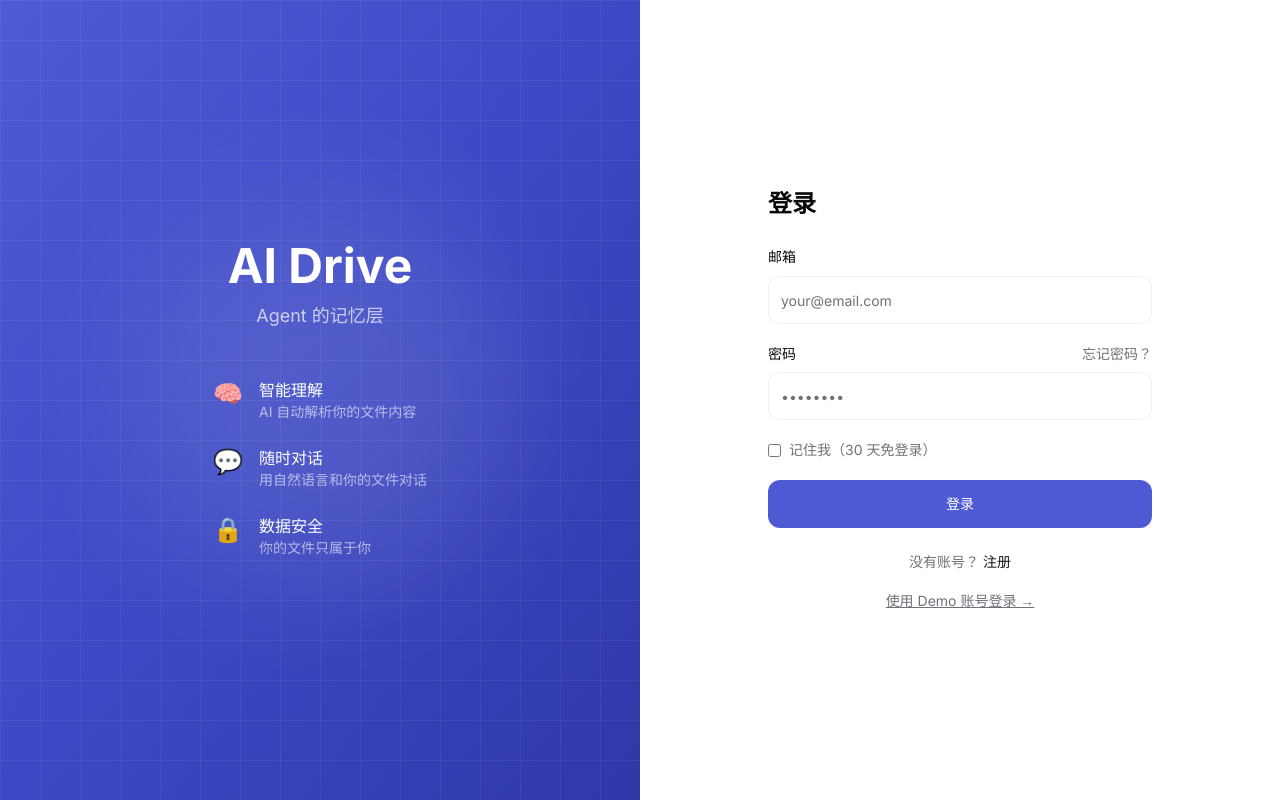
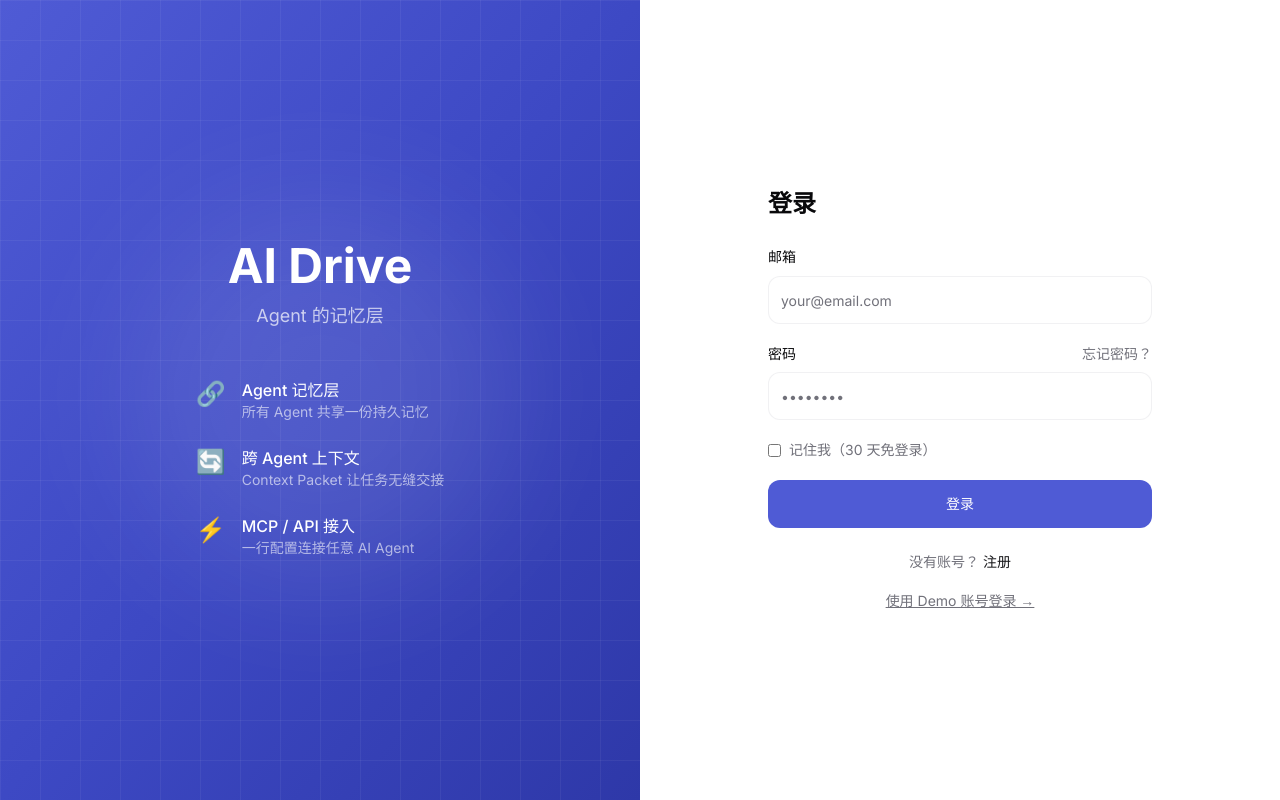
Before and after one commit to DriveMem/drivemem, a Next.js app in the folder apps/web/: page /login in a window 1280 px wide. Built offline with nearby package versions, Linux system fonts and the light colour scheme.

Commit message:
fix: brand unification + landing CTA + sidebar naming (UX #175 #176 #177)

```diff
--- a/apps/web/src/app/(auth)/layout.tsx
+++ b/apps/web/src/app/(auth)/layout.tsx
@@ -14,24 +14,24 @@ export default function AuthLayout({ children }: { children: React.ReactNode })
 
           <div className="space-y-6 max-w-sm">
             <div className="flex items-start gap-4">
-              <span className="text-2xl">🧠</span>
+              <span className="text-2xl">🔗</span>
               <div>
-                <p className="text-white font-medium">智能理解</p>
-                <p className="text-sm text-white/60">AI 自动解析你的文件内容</p>
+                <p className="text-white font-medium">Agent 记忆层</p>
+                <p className="text-sm text-white/60">所有 Agent 共享一份持久记忆</p>
               </div>
             </div>
             <div className="flex items-start gap-4">
-              <span className="text-2xl">💬</span>
+              <span className="text-2xl">🔄</span>
               <div>
-                <p className="text-white font-medium">随时对话</p>
-                <p className="text-sm text-white/60">用自然语言和你的文件对话</p>
+                <p className="text-white font-medium">跨 Agent 上下文</p>
+                <p className="text-sm text-white/60">Context Packet 让任务无缝交接</p>
               </div>
             </div>
             <div className="flex items-start gap-4">
-              <span className="text-2xl">🔒</span>
+              <span className="text-2xl">⚡</span>
               <div>
-                <p className="text-white font-medium">数据安全</p>
-                <p className="text-sm text-white/60">你的文件只属于你</p>
+                <p className="text-white font-medium">MCP / API 接入</p>
+                <p className="text-sm text-white/60">一行配置连接任意 AI Agent</p>
               </div>
             </div>
           </div>
--- a/apps/web/src/app/page.tsx
+++ b/apps/web/src/app/page.tsx
@@ -84,14 +84,11 @@ export default function LandingPage() {
             Your background, preferences, and projects — shared with every agent you connect.
           </p>
           <div className="mt-10 flex flex-wrap justify-center gap-4">
-            <Button asChild size="lg" className="h-12 px-8 text-base bg-[#4F5BD5] hover:bg-[#3D49C4] text-white">
-              <Link href="/signup">Get started free <ArrowRight className="ml-1 h-4 w-4" /></Link>
+            <Button asChild size="lg" className="h-14 px-10 text-lg font-semibold bg-[#4F5BD5] hover:bg-[#3D49C4] text-white shadow-lg shadow-[#4F5BD5]/25">
+              <Link href="/login">免费开始 <ArrowRight className="ml-1 h-5 w-5" /></Link>
             </Button>
             <Button asChild variant="outline" size="lg" className="h-12 border-[#E5E4E1] px-8 text-base text-[#6B6966] hover:bg-[#F8F7F5] hover:text-[#1C1B18]">
               <Link href="#features">Learn more</Link>
-            </Button>
-            <Button asChild variant="ghost" size="lg" className="h-12 px-8 text-base text-[#6B6966] hover:text-[#1C1B18]">
-              <Link href="/signup">Try free →</Link>
             </Button>
           </div>
           <p className="mt-4 text-sm text-[#6B6966] text-center">✨ Free 5GB storage · 50 AI chats/day · MCP / API / CLI</p>
@@ -235,8 +232,13 @@ export default function LandingPage() {
           </div>
 
           {/* Copyright */}
-          <div className="mt-8 border-t border-[#E5E4E1] pt-6 text-center text-xs text-[#6B6966]">
-            © {new Date().getFullYear()} AI Drive. All rights reserved.
+          <div className="mt-8 border-t border-[#E5E4E1] pt-6 flex flex-col items-center gap-3">
+            <Button asChild size="sm" className="bg-[#4F5BD5] hover:bg-[#3D49C4] text-white px-6">
+              <Link href="/login">免费开始</Link>
+            </Button>
+            <p className="text-xs text-[#6B6966]">
+              © {new Date().getFullYear()} AI Drive. All rights reserved.
+            </p>
           </div>
         </div>
       </footer>
--- a/apps/web/src/components/layout/sidebar.tsx
+++ b/apps/web/src/components/layout/sidebar.tsx
@@ -66,7 +66,7 @@ export function Sidebar() {
         </nav>
         {!sidebarCollapsed && !pathname?.startsWith("/chat") && !pathname?.startsWith("/settings") && !pathname?.startsWith("/timeline") && (
           <div className="flex-1 overflow-auto border-t border-border p-2">
-            <p className="px-2 py-1 text-xs font-medium text-muted-foreground">文件夹</p>
+            <p className="px-2 py-1 text-xs font-medium text-muted-foreground">项目</p>
             <FolderTree />
             {tags.length > 0 ? (
               <div className="mt-3 border-t border-border pt-2">
```
